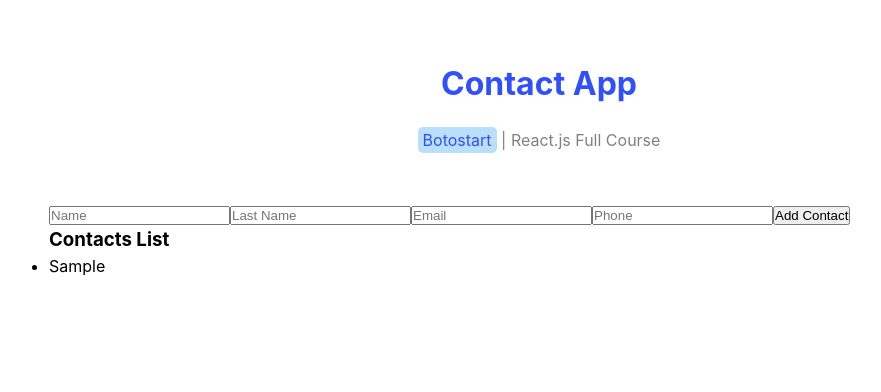
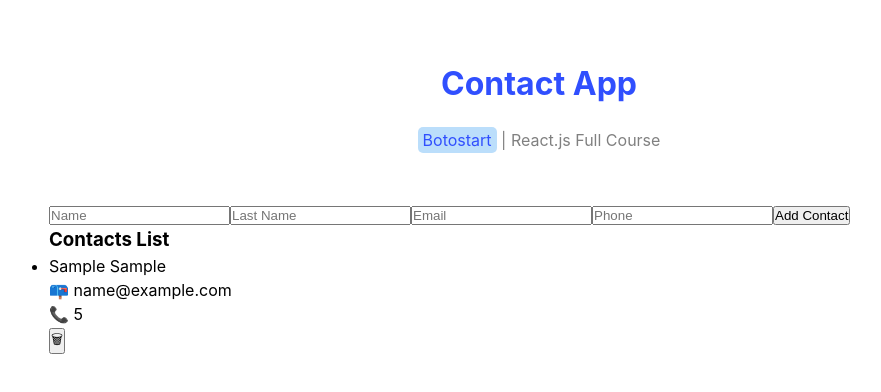
Before and after one commit to Yasaman471/Contact-App-MiniProj, a React (Vite) app: page / in a window 1280 px wide. Both pictures are taken after typing "Sample", "Sample", "name@example.com", "5" into the empty fields and a click on the button "Add Contact". Shown: the top 392 px of the page, without its empty margins (101-982 px from the left). Built offline with nearby package versions, Linux system fonts and the light colour scheme.

Commit message:
create ContactItem Component and Coding

```diff
--- /dev/null
+++ b/src/components/Contact/ContactItem.jsx
@@ -0,0 +1,22 @@
+
+
+function ContactItem({data:{id,name,lastName,email,phone}}) {
+  return (
+    <div>
+                <li key={id}>
+                  <p>
+                    {name} {lastName}
+                  </p>
+                  <p>
+                    <span>📪</span> {email}
+                  </p>
+                  <p>
+                    <span>📞</span> {phone}
+                  </p>
+                  <button>🗑</button>
+                </li>
+    </div>
+  )
+}
+
+export default ContactItem
--- a/src/components/Contact/ContactsList.jsx
+++ b/src/components/Contact/ContactsList.jsx
@@ -1,14 +1,19 @@
+import ContactItem from "./ContactItem";
+
 const ContactsList = ({Contacts}) =>{
-    console.log(Contacts);
 
     return(
         <div>
           <h3>Contacts List</h3>
-          <ul>
+         {
+          Contacts.length ? (
+            <ul>
             {Contacts.map((contact)=>(
-                <li key={contact.id}>{contact.name}</li>
+              <ContactItem key={contact.id} data={contact} />
             ))}
           </ul>
+          ) : <p>No Contacts Yet!</p>
+         }
         </div>
     );
 }
```
